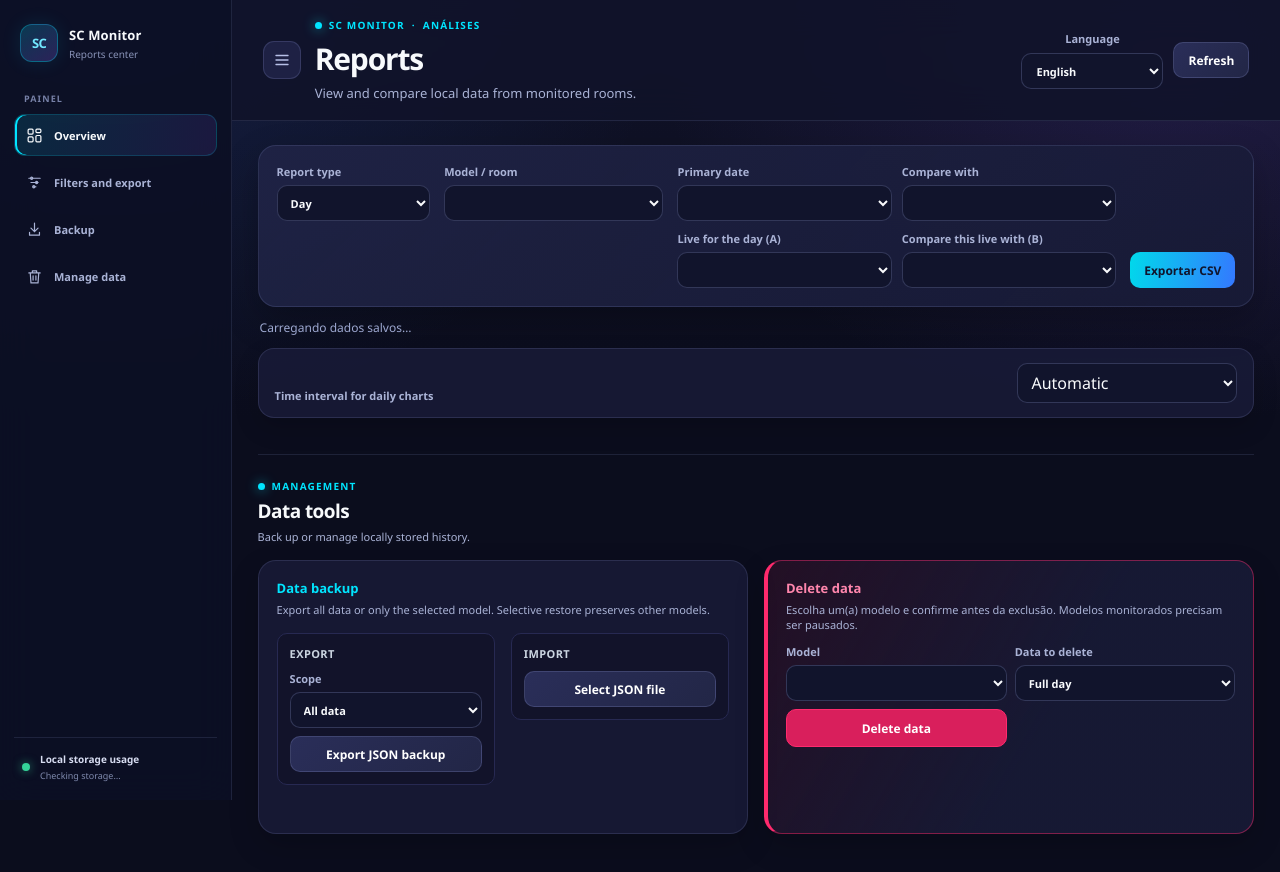
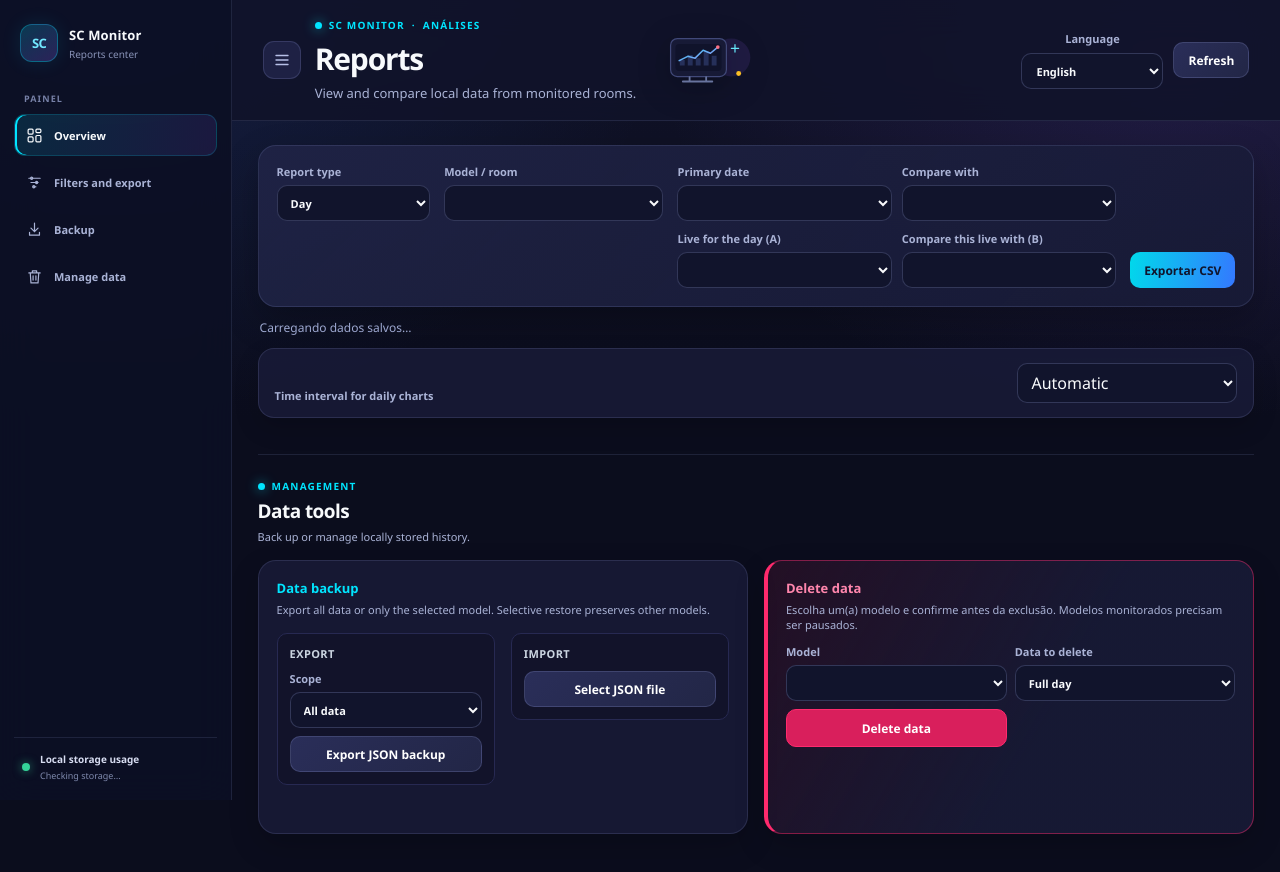
Before and after one commit to UsuarioGitQualquer/SC-MONITOR, a browser extension: page reports.html in a window 1280 px wide. Drawn offline with Linux system fonts and the light colour scheme.

Commit message:
Update reports.html

```diff
--- a/reports.html
+++ b/reports.html
@@ -60,6 +60,22 @@
             <h1>Relatórios</h1>
             <p class="subtitle">Consulte e compare os dados locais das salas monitoradas.</p>
           </div>
+          <svg class="page-header-art" viewBox="0 0 150 94" aria-hidden="true">
+            <defs>
+              <linearGradient id="report-art-line" x1="0" x2="1" y1="0" y2="1">
+                <stop stop-color="#22d3ee"></stop><stop offset="1" stop-color="#a78bfa"></stop>
+              </linearGradient>
+            </defs>
+            <circle cx="113" cy="43" r="31" fill="#8b5cf6" opacity=".12"></circle>
+            <rect x="14" y="12" width="91" height="62" rx="11" fill="#171a36" stroke="#414979" stroke-width="2"></rect>
+            <rect x="22" y="21" width="75" height="44" rx="6" fill="#10132b"></rect>
+            <path d="M29 56V47h8v9m5 0V39h8v17m5 0V44h8v12m5 0V33h8v23m5 0V40h8v16" fill="#26305a"></path>
+            <path d="m28 48 14-7 12 3 13-13 12 5 12-10" fill="none" stroke="url(#report-art-line)" stroke-linecap="round" stroke-linejoin="round" stroke-width="2.5"></path>
+            <circle cx="91" cy="26" r="3" fill="#fb7185"></circle>
+            <path d="M45 75v5m27-5v5m-38 2h48" stroke="#68749e" stroke-linecap="round" stroke-width="3"></path>
+            <path d="M119 22v12m-6-6h12" stroke="#67e8f9" stroke-linecap="round" stroke-width="2"></path>
+            <circle cx="125" cy="69" r="4" fill="#fbbf24"></circle>
+          </svg>
         </div>
         <div class="page-header-actions">
           <label class="language-control" for="scm-language">Idioma
```
